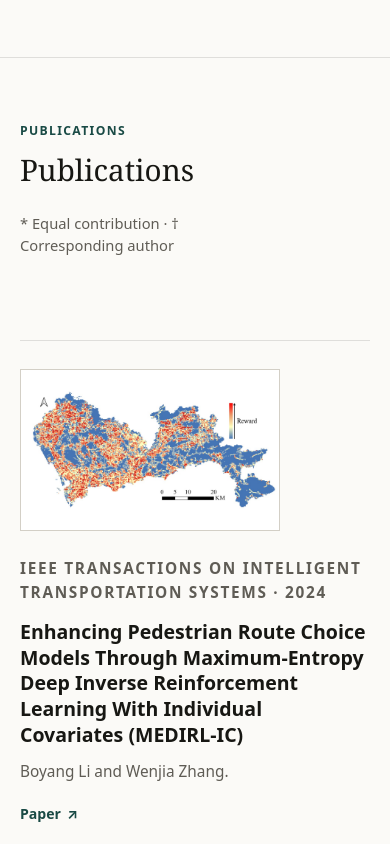
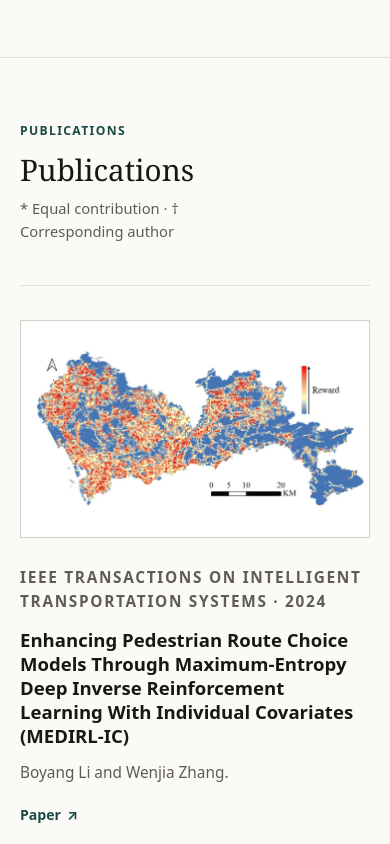
Before and after one commit to BoyangL1/BoyangL1.github.io, a plain HTML site: page index.html in a window 390 px wide. Shown: the part 3800-4644 px from the top of the page. Drawn offline with Linux system fonts and the light colour scheme.

Commit message:
Improve publications layout

```diff
--- a/index.html
+++ b/index.html
@@ -145,10 +145,12 @@
         </div>
       </section>
 
-      <section class="section split" id="publications" aria-labelledby="publications-title">
-        <div class="section-heading sticky-heading">
-          <p class="section-kicker">Publications</p>
-          <h2 id="publications-title">Publications</h2>
+      <section class="section publications-section" id="publications" aria-labelledby="publications-title">
+        <div class="section-heading publications-heading">
+          <div>
+            <p class="section-kicker">Publications</p>
+            <h2 id="publications-title">Publications</h2>
+          </div>
           <p class="contribution-note">* Equal contribution · † Corresponding author</p>
         </div>
         <div class="publication-list">
--- a/styles.css
+++ b/styles.css
@@ -331,17 +331,25 @@ h3 {
   font-size: 0.95rem;
 }
 
-.split {
-  display: grid;
-  grid-template-columns: 0.72fr 1.2fr;
-  gap: clamp(34px, 6vw, 96px);
+
+.publications-section {
   border-top: 1px solid var(--line);
 }
 
-.sticky-heading {
-  align-self: start;
-  position: sticky;
-  top: 110px;
+.publications-heading {
+  display: flex;
+  align-items: end;
+  justify-content: space-between;
+  gap: 32px;
+}
+
+.publications-heading h2 {
+  margin-bottom: 0;
+}
+
+.publications-heading .contribution-note {
+  margin-bottom: 8px;
+  text-align: right;
 }
 
 .publication-list {
@@ -352,16 +360,16 @@ h3 {
 
 .publication-item {
   display: grid;
-  grid-template-columns: 220px minmax(0, 1fr);
-  gap: 26px;
+  grid-template-columns: minmax(280px, 340px) minmax(0, 1fr);
+  gap: clamp(28px, 4vw, 48px);
   align-items: start;
-  padding: 28px 0;
+  padding: 34px 0;
   border-bottom: 1px solid var(--line);
 }
 
 .publication-list h3 {
-  font-size: 1.22rem;
-  line-height: 1.32;
+  font-size: clamp(1.16rem, 1.5vw, 1.32rem);
+  line-height: 1.3;
 }
 
 .publication-item p {
@@ -469,7 +477,6 @@ h3 {
 
   .hero-inner,
   .intro,
-  .split,
   .contact {
     grid-template-columns: 1fr;
   }
@@ -495,12 +502,13 @@ h3 {
     margin-bottom: 40px;
   }
 
-  .sticky-heading {
-    position: static;
+
+  .publications-heading {
+    align-items: start;
   }
 
   .publication-item {
-    grid-template-columns: 170px minmax(0, 1fr);
+    grid-template-columns: 240px minmax(0, 1fr);
   }
 }
 
@@ -534,6 +542,15 @@ h3 {
     grid-template-columns: 1fr;
   }
 
+  .publications-heading {
+    display: grid;
+    gap: 10px;
+  }
+
+  .publications-heading .contribution-note {
+    text-align: left;
+  }
+
   .education-item {
     grid-template-columns: 64px minmax(0, 1fr);
     gap: 18px;
@@ -546,6 +563,6 @@ h3 {
   }
 
   .pub-image-slot {
-    max-width: 260px;
+    max-width: none;
   }
 }
```
